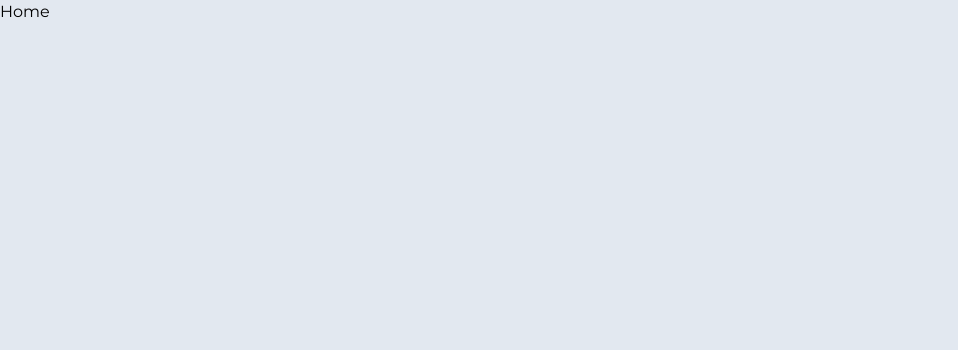
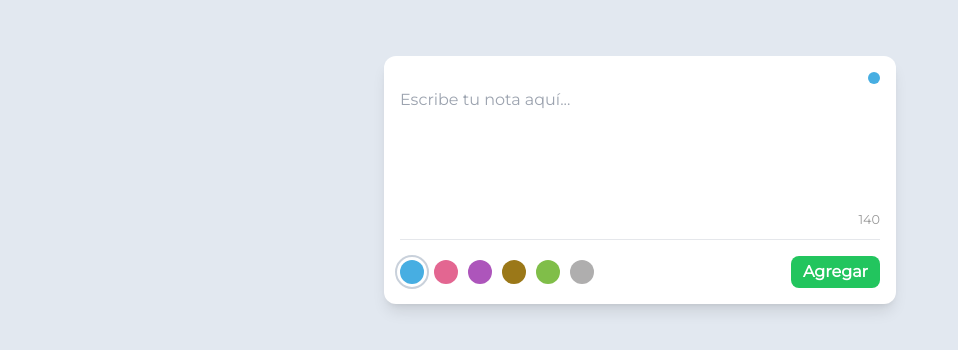
Before and after one commit to matcastaneda/react-notas, a React (Create React App) app: page / in a window 1280 px wide. Shown: the top 350 px of the page, without its empty margins (0-958 px from the left). Built offline with nearby package versions, Linux system fonts and the light colour scheme.

Commit message:
🆕📝 Creación `NoteForm` para agregar notas

```diff
--- /dev/null
+++ b/src/components/note/NoteForm.js
@@ -0,0 +1,126 @@
+import { useState } from 'react';
+import { v4 as uuid4 } from 'uuid';
+import toast from 'react-hot-toast';
+
+import getDateCreationNote from '../../functions/getDateCreationNote';
+import { useNoteContext } from '../../context/noteContext';
+import { colors } from './utils/colors';
+
+const NoteForm = () => {
+  const { addNote } = useNoteContext();
+
+  const [note, setNote] = useState({ description: '' });
+  const [colorActive, setColorActive] = useState(1);
+  const [color, setColor] = useState('#47AEE2');
+
+  // * Caracteres limite admitidos en la nota
+  const limitCharacters = 140;
+
+  // * Función para cambiar el color de la nota
+  const handleChangeColor = (color, id) => {
+    setColor(color);
+    setColorActive(id);
+  };
+
+  // * Funcion para cambiar el texto de la nota
+  const handleChangeNote = ({ target: { name, value } }) => {
+    if (limitCharacters - value.length >= 0) {
+      setNote({ ...note, [name]: value });
+    }
+  };
+
+  // * Función para enviar la nota a noteReducer con el boton
+  const handleSubmitNote = e => {
+    e.preventDefault();
+
+    const noteFormated = note.description.trim();
+
+    try {
+      if (noteFormated !== '') {
+        console.log(noteFormated);
+        toast.success('Nota añadida', { duration: 2500 });
+      }
+
+      setNote({ ...note, description: '' });
+    } catch (error) {
+      toast.error('Algo salió mal 😥 => ', error.message, { duration: 2500 });
+    }
+  };
+
+  // * Función para enviar la nota a noteReducer con la tecla Enter
+  const handleEnterSubmit = e => {
+    if (e.which === 13 && !e.shiftKey) {
+      e.preventDefault();
+
+      const noteFormated = note.description.trim();
+
+      try {
+        if (noteFormated !== '') {
+          console.log(noteFormated);
+          toast.success('Nota añadida', { duration: 2500 });
+        }
+
+        setNote({ ...note, description: '' });
+      } catch (error) {
+        toast.error('Algo salió mal 😥 => ', error.message, { duration: 2500 });
+      }
+    }
+  };
+
+  return (
+    <form
+      onSubmit={handleSubmitNote}
+      className="flex flex-col w-full max-w-lg p-4 rounded-xl shadow-lg bg-white select-none">
+      <div className="relative">
+        <span
+          className="absolute top-0 right-0 h-3 w-3 bg-black rounded-full"
+          style={{ background: `${color}` }}
+        />
+
+        <textarea
+          onChange={handleChangeNote}
+          onKeyDown={handleEnterSubmit}
+          value={note.description}
+          name="description"
+          id="description"
+          cols="30"
+          rows="5"
+          maxLength={140}
+          placeholder="Escribe tu nota aquí..."
+          className="w-full overflow-y-hidden resize-none my-4 rounded-sm focus:outline-none whitespace-pre-line"
+        />
+
+        <span className="absolute bottom-0 right-0">
+          <small className="opacity-40">
+            {limitCharacters - note.description.length}
+          </small>
+        </span>
+      </div>
+
+      <hr className="mt-2 mb-4" />
+
+      <div className="flex justify-between items-center">
+        <div className="flex flex-wrap items-center justify-between">
+          {colors.map(color => (
+            <span
+              key={color.id}
+              onClick={() => handleChangeColor(color.color, color.id)}
+              style={{ background: `${color.color}` }}
+              className={
+                colorActive === color.id
+                  ? `relative w-6 h-6 mr-2.5 rounded-full colorActive`
+                  : `relative cursor-pointer w-6 h-6 mr-2.5 rounded-full`
+              }
+            />
+          ))}
+        </div>
+
+        <button className="bg-green-500 hover:bg-green-600 transition-colors text-white py-1 px-3 rounded-lg font-semibold leading-6">
+          Agregar
+        </button>
+      </div>
+    </form>
+  );
+};
+
+export default NoteForm;
--- /dev/null
+++ b/src/components/note/utils/colors.js
@@ -0,0 +1,8 @@
+export const colors = [
+  { id: 1, color: '#47AEE2' },
+  { id: 2, color: '#E36691' },
+  { id: 3, color: '#AD55BB' },
+  { id: 4, color: '#9B7818' },
+  { id: 5, color: '#80BE49' },
+  { id: 6, color: '#AFAEAE' },
+];
--- /dev/null
+++ b/src/functions/getDateCreationNote.js
@@ -0,0 +1,18 @@
+import { getNameMonth } from './getNameMonth';
+import { getWeekName } from './getNameWeek';
+
+// TODO: Se obtiene la fecha de creación de la nota con el formato (Sábado 26 Feb, 2022)
+const getDateCreationNote = () => {
+  let date = new Date();
+
+  let week = getWeekName();
+  let day = date.getDate();
+  let month = getNameMonth();
+  let year = date.getFullYear();
+
+  if (day <= 9) day = '0' + day.toString();
+
+  return week + ' ' + day + ' ' + month + ', ' + year;
+};
+
+export default getDateCreationNote;
--- /dev/null
+++ b/src/functions/getNameMonth.js
@@ -0,0 +1,14 @@
+// TODO: Se obtiene el nombre del mes actual
+export const getNameMonth = () => {
+  let date = new Date();
+
+  let numMonth = date.getMonth() + 1;
+  date.setMonth(numMonth - 1);
+  const month = new Intl.DateTimeFormat('es-ES', { month: 'long' }).format(
+    date,
+  );
+
+  const monthUpperCase = month.charAt(0).toUpperCase() + month.substring(1, 3);
+
+  return monthUpperCase;
+};
--- /dev/null
+++ b/src/functions/getNameWeek.js
@@ -0,0 +1,19 @@
+// TODO: Se obtiene el nombre del día actual
+export const getWeekName = () => {
+  let date = new Date();
+  const dias = [
+    'Domingo',
+    'Lunes',
+    'Martes',
+    'Miércoles',
+    'Jueves',
+    'Viernes',
+    'Sábado',
+  ];
+
+  let weekNumber = date.getDay();
+
+  let weekName = dias[weekNumber];
+
+  return weekName;
+};
--- a/src/pages/Home.js
+++ b/src/pages/Home.js
@@ -1,5 +1,16 @@
+import { Toaster } from 'react-hot-toast';
+import NoteForm from '../components/note/NoteForm';
+
 const Home = () => {
-  return <div>Home</div>;
+  return (
+    <main className="max-w-7xl m-auto pt-14 pb-40 px-2 lg:px-0">
+      <section className="flex justify-center items-center mb-10">
+        <NoteForm />
+      </section>
+
+      <Toaster position="top-right" />
+    </main>
+  );
 };
 
 export default Home;
```
